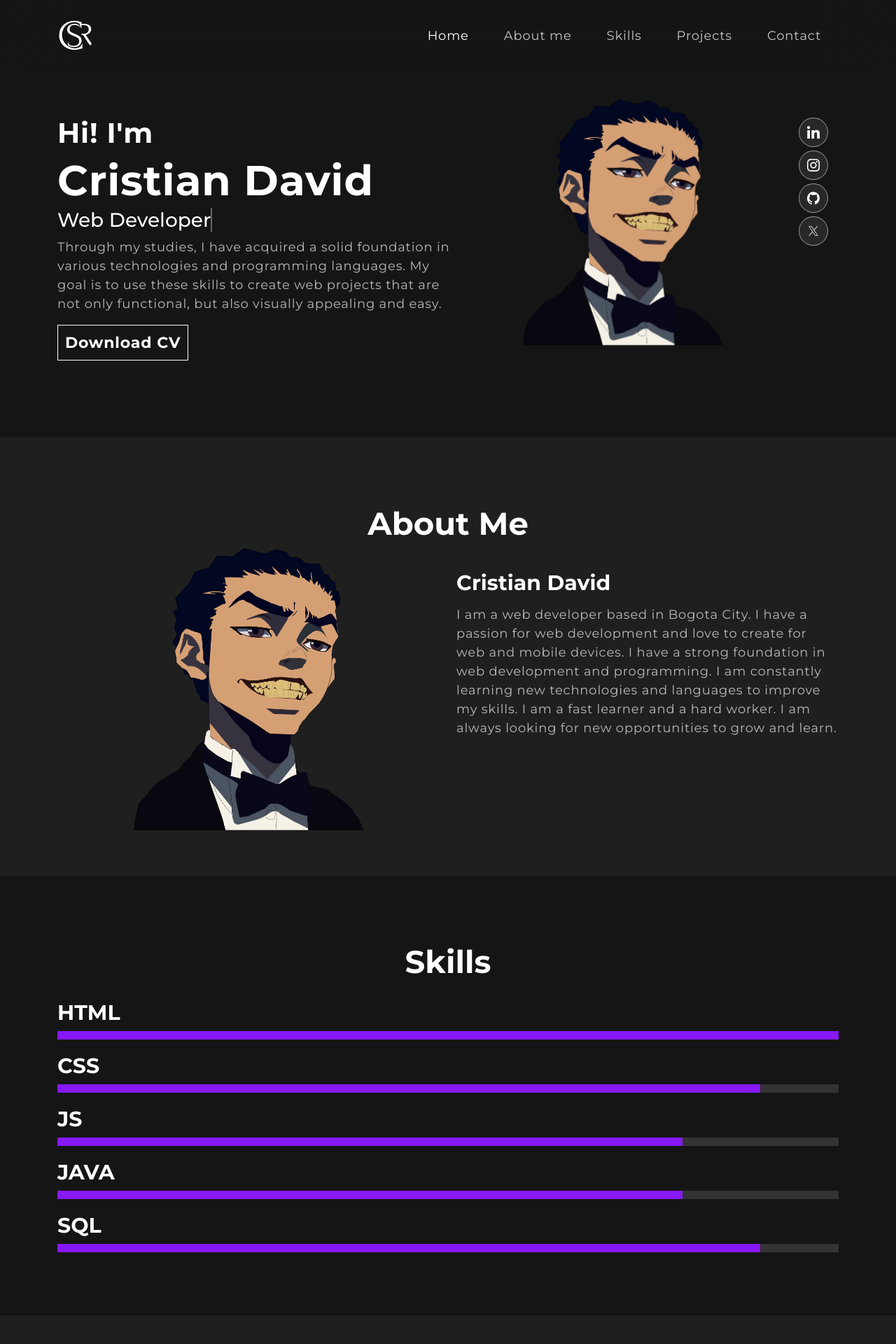
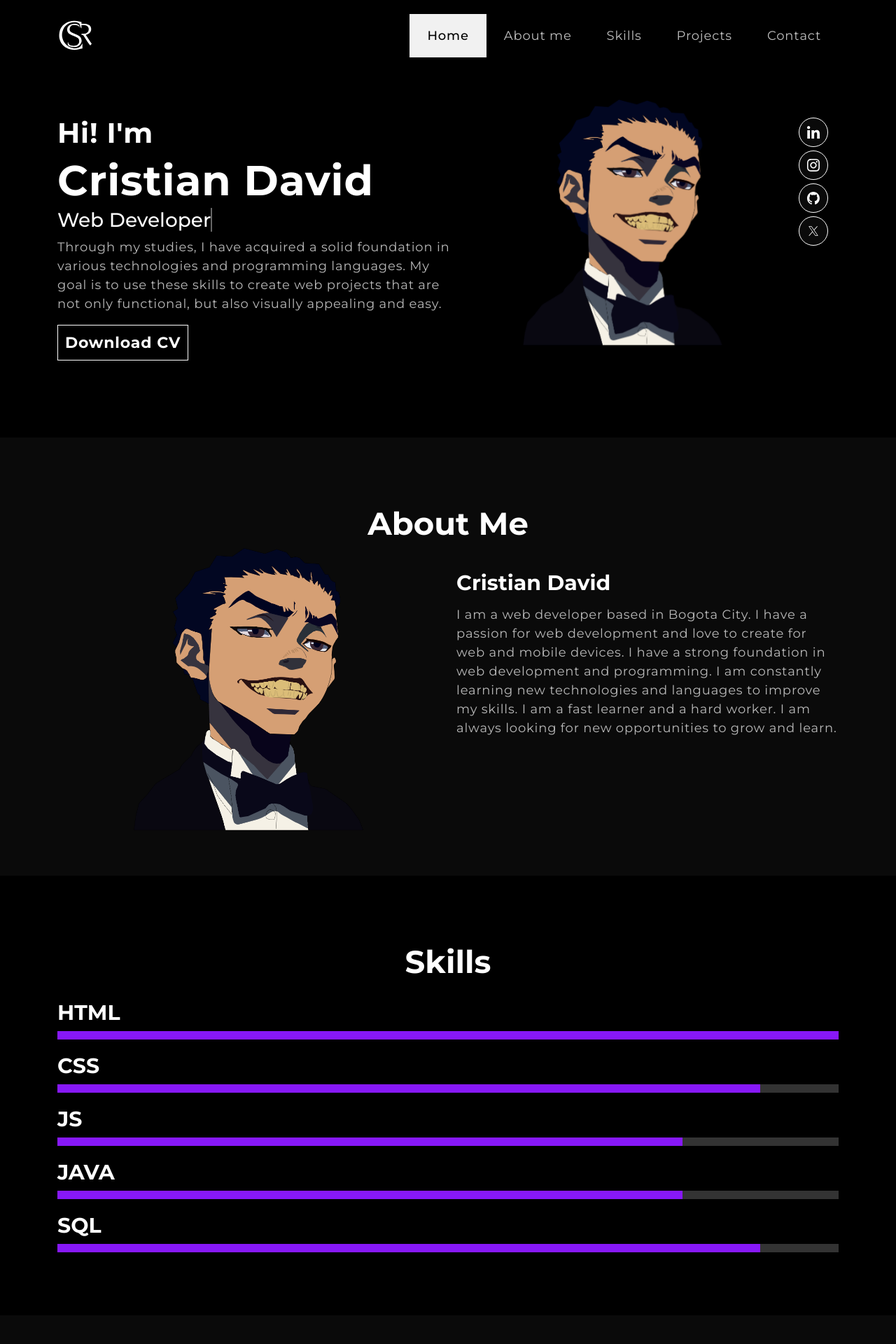
Before and after one commit to CristianDCM/portfolio-web, a React (Create React App) app: page / in a window 1280 px wide. Shown: the top 1920 px of the page at 70% size. Built offline with nearby package versions, Linux system fonts and the light colour scheme; no server answers.

Commit message:
Actualizar estilos de la aplicación y la barra de navegación

```diff
--- a/src/App.css
+++ b/src/App.css
@@ -15,6 +15,12 @@
 	font-weight: 400;
 }
 
+:root {
+  --primary-color: #000;
+  --secondary-color: #0a0a0a;
+  --text-nav-color: 0, 0%, 63%;
+}
+
 * {
   margin: 0;
   padding: 0;
@@ -26,11 +32,22 @@ html {
   /* scroll-padding-top: 75px; */
 }
 
+html::-webkit-scrollbar {
+  width: 10px;
+}
+html::-webkit-scrollbar-thumb {
+  background-color: #fff;
+  border-radius: 10px;
+}
+html::-webkit-scrollbar-track {
+  background-color: var(--primary-color);
+}
+
 body {
   font-weight: 400;
   overflow-x: hidden;
   position: relative;
-  background-color: #151515 !important;
+  background-color: var(--primary-color) !important;
   color: #fff !important;
   font-family: 'Centra', sans-serif !important;
 }
@@ -88,8 +105,8 @@ nav.navbar {
   top: 0;
   z-index: 9999;
   transition:  0.32s ease-in-out;
-  background-color: rgb(255 255 255 / 0%);
-  backdrop-filter: blur(50px);
+  background-color: rgb(var(--secondary-color));
+  backdrop-filter: blur(10px);
   -webkit-backdrop-filter: blur(50px);
 }
 /*Responsive del navbar*/
@@ -110,7 +127,7 @@ nav.navbar a.navbar-brand {
 }
 nav.navbar .navbar-nav .nav-link.navbar-link {
   font-weight: 400;
-  color: #fff !important;
+  color: var(--text-nav-color)!important;
   letter-spacing: 0.8px;
   padding: 20px 25px; /*Tamaño Navbar links*/
   font-size: 18px;
@@ -119,9 +136,11 @@ nav.navbar .navbar-nav .nav-link.navbar-link {
 }
 nav.navbar .navbar-nav a.nav-link.navbar-link:hover,
 nav.navbar .navbar-nav a.nav-link.navbar-link.active {
+    background: #f1f1f1;
     opacity: 1;
-    /* background: linear-gradient(90.21deg, #8718F8 -5.91%, #AA367C 111.58%); */
-}
+    font-weight: 500;
+    color: #000!important;
+  }
 
 span.navbar-text {
     display: flex;
@@ -150,12 +169,12 @@ span.navbar-text {
 .social-icon a {
     width: 42px;
     height: 42px;
-    background: rgba(217, 217, 217, 0.1);
+    background: var(--secondary-color);
     border-radius: 50%;
     align-items: center;
     justify-content: center;
     line-height: 1;
-    border: 1px solid rgba(255, 255, 255, 0.5);
+    border: 1px solid #fff;
     display: flex;
     flex-direction: column;
     margin-right: 5px;
@@ -319,10 +338,10 @@ nav.navbar .navbar-toggler[aria-expanded="true"] .navbar-toggler-icon {
 }
 /************ About Css ************/
 .about {
-  background-color: #1F1F1F;
+  background-color: var(--secondary-color);
   width: 100%;
   height: auto;
-  padding: 0 0 65px 0; /* Arriba, Derecha, Abajo, Izquier*/
+  padding: 0 0 65px 0;
 }
 .about h2 {
   font-size: 45px;
@@ -353,7 +372,7 @@ nav.navbar .navbar-toggler[aria-expanded="true"] .navbar-toggler-icon {
 .skill {
   padding: 0 0 70px 0;
   position: relative;
-  background-color: #151515;
+  background-color: var(--primary-color);
 }
 .skill-nav {
   padding: 0 0 20px 0;
@@ -420,7 +439,7 @@ nav.navbar .navbar-toggler[aria-expanded="true"] .navbar-toggler-icon {
 .project {
   padding: 0 0 85px 0;
   position: relative;
-  background-color: #1F1F1F;
+  background-color: var(--secondary-color);
   height: 630px;
 }
 .project h2 {
@@ -586,7 +605,7 @@ nav.navbar .navbar-toggler[aria-expanded="true"] .navbar-toggler-icon {
 .contact {
   /* background: linear-gradient(90.21deg, #AA367C -5.91%, #4A2FBD 111.58%); */
   padding: 0 0 40px 0;
-  background-color: #151515;
+  background-color: var(--primary-color);
 }
 .contact img {
   width: 92%;
@@ -602,7 +621,7 @@ nav.navbar .navbar-toggler[aria-expanded="true"] .navbar-toggler-icon {
   width: 100%;
   background: rgba(255, 255, 255, 0.1);
   border: 1px solid rgba(255, 255, 255, 0.5);
-  border-radius: 10px;
+  /* border-radius: 6px; */
   color: #fff;
   margin: 0 0 8px 0;
   padding: 18px 26px;
@@ -662,7 +681,7 @@ nav.navbar .navbar-toggler[aria-expanded="true"] .navbar-toggler-icon {
 
 /************ Footer Css ************/
 .footer {
-  background-color: #1F1F1F;
+  background-color: var(--secondary-color);
   padding: 10px 0 0 0;
   margin-bottom: -25px;
 }
--- a/src/components/NavBar.js
+++ b/src/components/NavBar.js
@@ -2,26 +2,44 @@ import { useState, useEffect } from "react";
 import { Navbar, Nav, Container } from "react-bootstrap";
 import logo from "../assets/img/Logo.svg";
 export const NavBar = () => {
-  const [activeLink, setActiveLink] = useState("home");
+  const [activeLink, setActiveLink] = useState("null");
   const [scrolled, setScrolled] = useState(false);
 
   useEffect(() => {
+    const navbarHeight = document.querySelector(".navbar").offsetHeight;
     const onScroll = () => {
       if (window.scrollY > 50) {
         setScrolled(true);
       } else {
         setScrolled(false);
       }
+      let links = document.querySelectorAll(".navbar-link");
+      let activeLink = null;
+
+      links.forEach(function(link) {
+        let section = document.querySelector(link.hash);
+        if (
+          section.offsetTop <= window.scrollY + navbarHeight &&
+          section.offsetTop + section.offsetHeight > window.scrollY + navbarHeight
+        ) {
+          activeLink = link;
+        } else {
+          link.classList.remove("active");
+        }
+      });
+      if (activeLink) {
+        activeLink.classList.add("active");
+        setActiveLink(activeLink.hash.substring(1));
+      } else {
+        setActiveLink(null);
+      }
     };
-
     window.addEventListener("scroll", onScroll);
 
     return () => window.removeEventListener("scroll", onScroll);
   }, []);
 
-  const onUpdateActiveLink = (value) => {
-    setActiveLink(value);
-  };
+
   return (
     <Navbar expand="md" className={scrolled ? "scrolled" : ""}>
       <Container>
@@ -38,16 +56,14 @@ export const NavBar = () => {
               className={
                 activeLink === "home" ? "active navbar-link" : "navbar-link"
               }
-              onClick={() => onUpdateActiveLink("home")}
             >
               Home
             </Nav.Link>
             <Nav.Link
               href="#about"
               className={
-                activeLink === "aboutme" ? "active navbar-link" : "navbar-link"
+                activeLink === "about" ? "active navbar-link" : "navbar-link"
               }
-              onClick={() => onUpdateActiveLink("aboutme")}
             >
               About me
             </Nav.Link>
@@ -56,7 +72,6 @@ export const NavBar = () => {
               className={
                 activeLink === "skills" ? "active navbar-link" : "navbar-link"
               }
-              onClick={() => onUpdateActiveLink("skills")}
             >
               Skills
             </Nav.Link>
@@ -65,7 +80,6 @@ export const NavBar = () => {
               className={
                 activeLink === "projects" ? "active navbar-link" : "navbar-link"
               }
-              onClick={() => onUpdateActiveLink("projects")}
             >
               Projects
             </Nav.Link>
@@ -74,7 +88,6 @@ export const NavBar = () => {
               className={
                 activeLink === "contact" ? "active navbar-link" : "navbar-link"
               }
-              onClick={() => onUpdateActiveLink("contact")}
             >
               Contact
             </Nav.Link>
```
